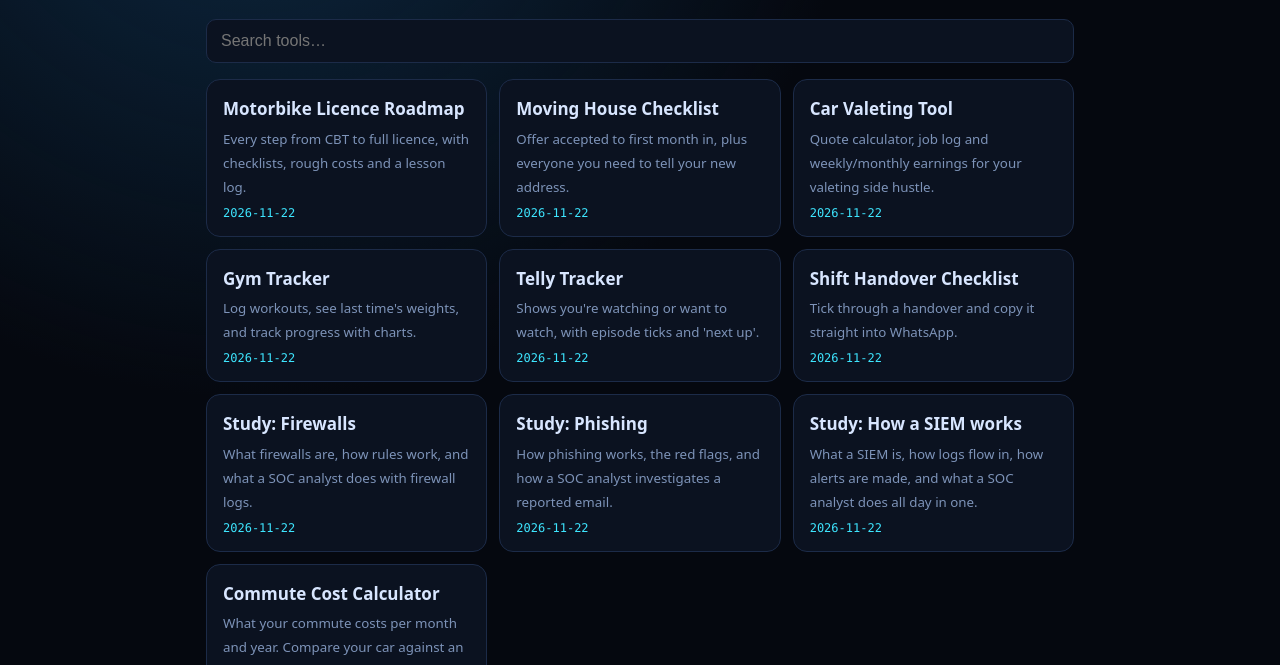
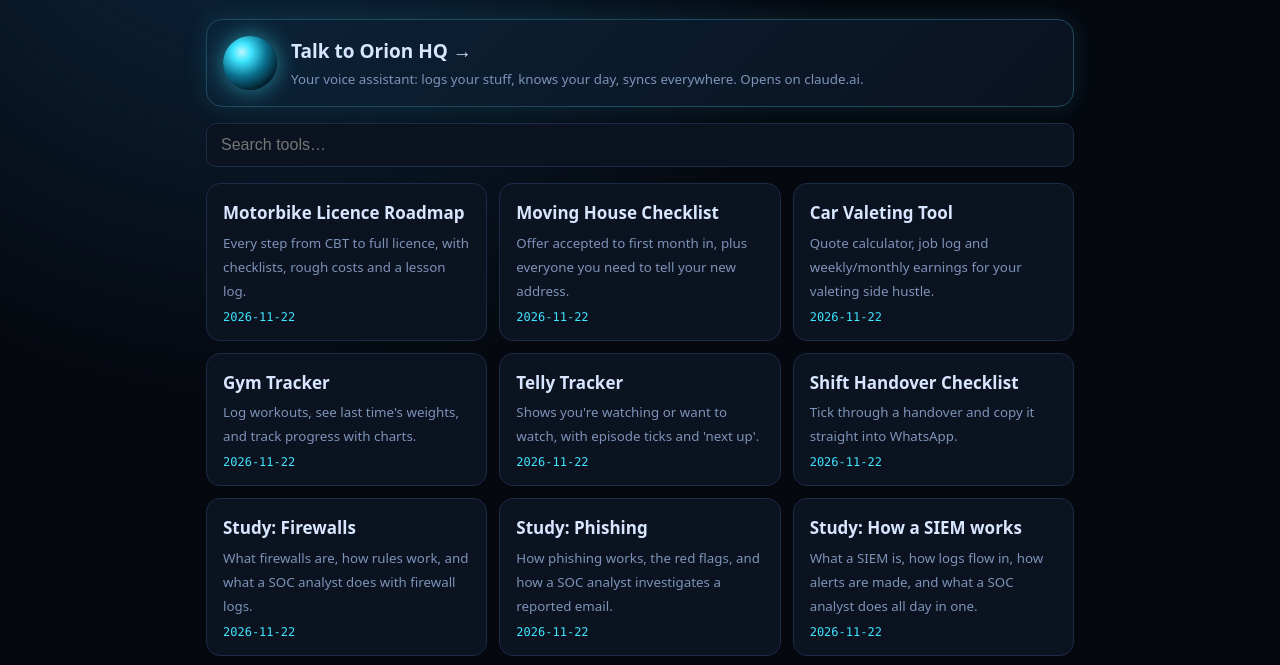
Before and after one commit to Rob-Sylar/orion-workshop, a plain HTML site: page index.html in a window 1280 px wide. Shown: the part 129-794 px from the top of the page. Drawn offline with Linux system fonts and the light colour scheme.

Commit message:
hub: Orion HQ launcher
Co-Authored-By: Claude Opus 5.5 <noreply@anthropic.com>
Claude-Session: https://claude.ai/code/session_01EQ3xiBKeeeydWHMV9ZYfNR

```diff
--- a/index.html
+++ b/index.html
@@ -22,6 +22,9 @@ a.card:hover,a.card:focus{border-color:var(--cyan);transform:translateY(-2px)}
 .card small{color:var(--dim)}
 .card time{display:block;margin-top:8px;font:12px ui-monospace,Consolas,monospace;color:var(--cyan)}
 .empty{color:var(--dim);border:1px dashed var(--line);border-radius:14px;padding:20px;text-align:center}
+.hq{display:flex;align-items:center;gap:14px;text-decoration:none;color:inherit;background:linear-gradient(135deg,#0b2236,#0b1220);border:1px solid #1f4a5e;border-radius:16px;padding:16px;margin-bottom:16px;box-shadow:0 0 24px rgba(62,230,255,.12)}
+.hq .orb{flex:0 0 54px;height:54px;border-radius:50%;background:radial-gradient(circle at 35% 30%,#bff6ff 0,#3ee6ff 18%,#0b6f8f 48%,#04202e 75%);box-shadow:0 0 22px rgba(62,230,255,.55)}
+.hq b{display:block;font-size:19px}.hq small{color:var(--dim)}
 </style>
 </head>
 <body>
@@ -29,6 +32,7 @@ a.card:hover,a.card:focus{border-color:var(--cyan);transform:translateY(-2px)}
   <div class="tag">// ORION WORKSHOP</div>
   <h1>THE <span>HUB</span></h1>
   <p class="sub">Everything Claude has built for Rob. Works on phone, Tab and PC.</p>
+  <a class="hq" href="https://claude.ai/artifact/FMDgfVWRKrKcDhDJZiXEhM"><span class="orb" aria-hidden="true"></span><span><b>Talk to Orion HQ →</b><small>Your voice assistant: logs your stuff, knows your day, syncs everywhere. Opens on claude.ai.</small></span></a>
   <input id="q" type="search" placeholder="Search tools…" aria-label="Search tools">
   <div class="grid" id="grid">
 <!-- MISSIONS:START -->
```
